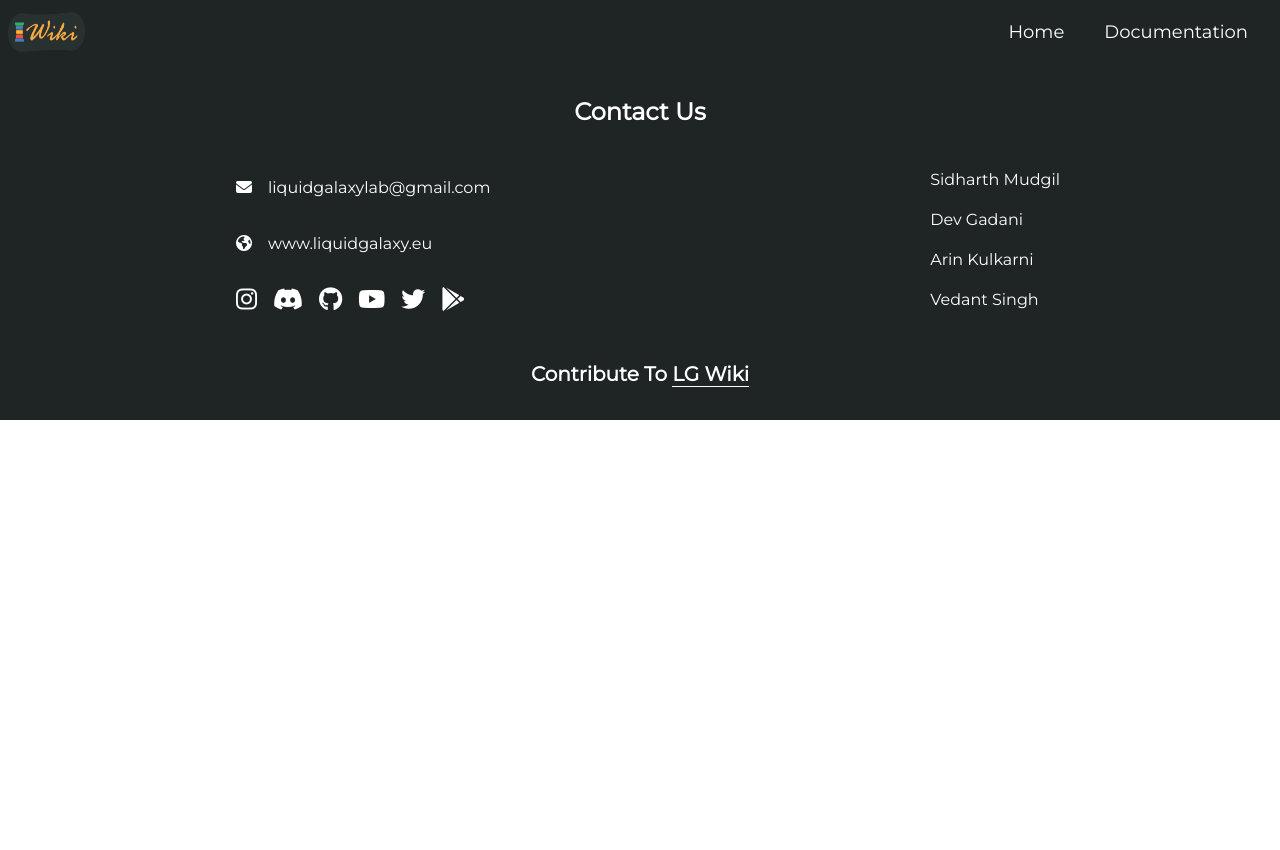
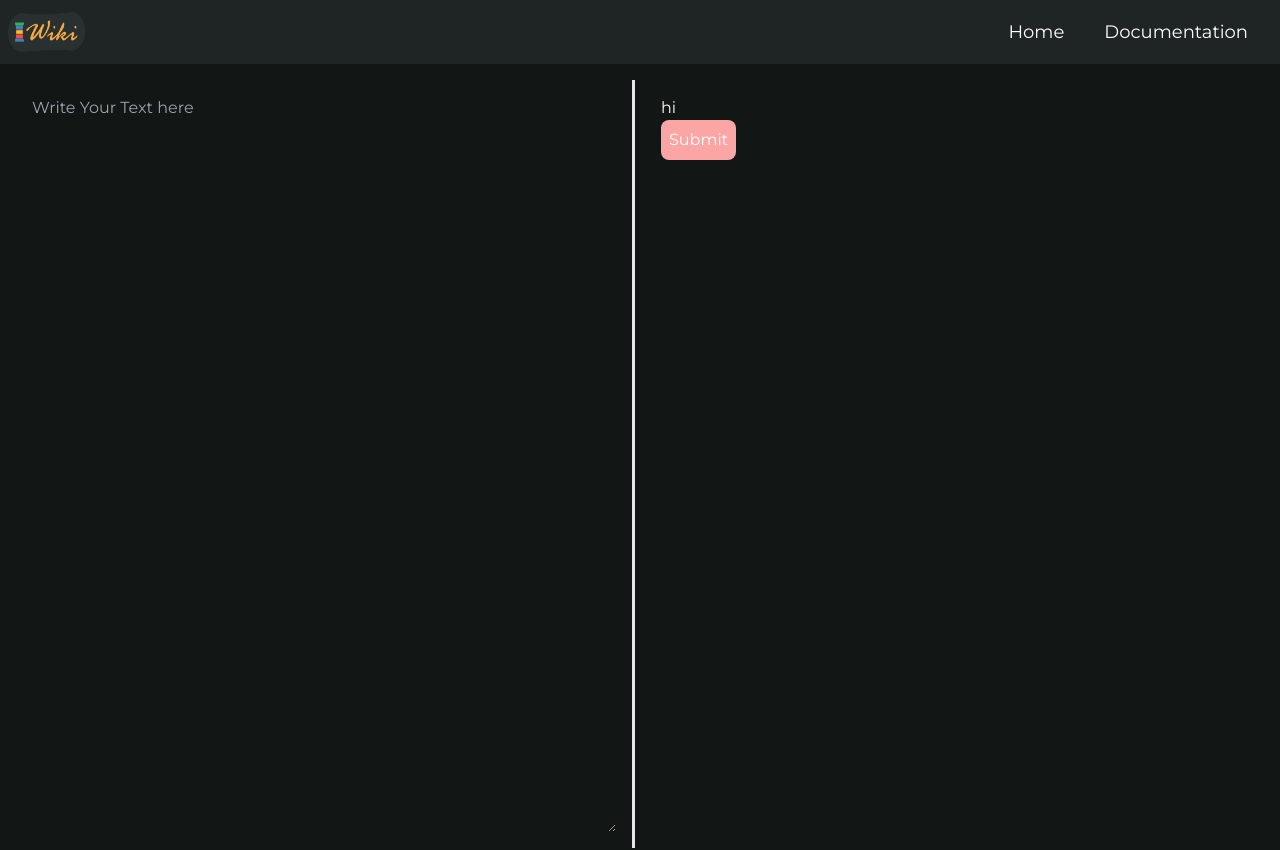
Before and after one commit to SidharthMudgil/lg-wiki, a React (Create React App) app: page /input in a window 1280 px wide. Shown: the top 850 px of the page. Before the commit the page ends 800 px from the top, so only its background shows below. Built offline with nearby package versions, Linux system fonts and the light colour scheme; no server answers.

Commit message:
userinput

```diff
--- a/src/App.js
+++ b/src/App.js
@@ -17,6 +17,7 @@ import { Provider } from "react-redux";
 import React from "react";
 import store from "./appWrite/store/store";
 import Signup from "./appWrite/login/signup";
+import Login from "./appWrite/login/Login";
 // import Delete from "./appWrite/database/Delete";
 
 // All Routes for browsing in webpage
@@ -26,8 +27,9 @@ function App() {
     createRoutesFromElements(
       <Route path="/" element={<NavigatorHeader />}>
         <Route path="" element={<MainContent />} />
-        <Route path="/input" element={<UserInput />} />
         <Route path="signup" element={<Signup />} />
+        <Route path="login" element={<Login />} />
+        <Route path="input" element={<UserInput />} />
         {/* <Route path="/delete" element={<Delete />} /> */}
 
         <Route path="docs" element={<Layout />}>
--- a/src/appWrite/login/login.js
+++ b/src/appWrite/login/login.js
@@ -2,7 +2,7 @@ import React, { useEffect, useState } from "react";
 import { useDispatch } from "react-redux";
 import Auth from "../services/auth";
 import { login, logout } from "../store/authSlice";
-export default function login() {
+export default function Login() {
   const [loading, setLoading] = useState("true");
   const dispatch = useDispatch();
 
@@ -21,11 +21,7 @@ export default function login() {
   }, []);
 
 
-  return !loading?<div></div>:null;
 
-
-
-
-
+  return !loading?<p>  u are login</p>  :null;
 
 }
--- a/src/appWrite/userContribution/UserInput.js
+++ b/src/appWrite/userContribution/UserInput.js
@@ -1,119 +1,84 @@
-import React, { useState} from 'react'
-import Markdown from 'react-markdown'
-import {Prism as SyntaxHighlighter} from 'react-syntax-highlighter'
-import './UserInput.css'
-import remarkGfm from 'remark-gfm'
+import React, { useState } from "react";
+import Markdown from "react-markdown";
+import { Prism as SyntaxHighlighter } from "react-syntax-highlighter";
+import "./UserInput.css";
+import remarkGfm from "remark-gfm";
 
-import { vscDarkPlus } from 'react-syntax-highlighter/dist/esm/styles/prism'
+import { vscDarkPlus } from "react-syntax-highlighter/dist/esm/styles/prism";
 
-import Auth from '../services/auth'
+import Auth from "../services/auth";
+import { useForm } from "react-hook-form";
+
+export default function UserInput() {
+  const { register, handleSubmit } = useForm();
+
+  const title = "first data";
+
+  const featuredaimage = null;
+
+  const [text, setText] = useState("hi");
+
+  const content = String(text);
 
 
-
-
-export default function UserInput() {
-
-const title = 'first data';
-
-  const featuredaimage=null;
-
-
-
-
-    const [text,setText] =useState('hi');
-
-      const content= String(text)
-
-   // eslint-disable-next-line
-//     const [serializedContent, setSerializedContent] = useState('');
-
-//   // Function to serialize the content of a DOM element
-//   function serializeElement(element) {
-//     let serialized = '<' + element.tagName.toLowerCase();
-
-//     // Serialize attributes
-//     for (let attr of element.attributes) {
-//       serialized += ' ' + attr.name + '="' + attr.value + '"';
-//     }
-
-//     serialized += '>';
-
-//     // Serialize children recursively
-//     for (let child of element.childNodes) {
-//       if (child.nodeType === Node.TEXT_NODE) {
-//         serialized += child.textContent;
-//       } else if (child.nodeType === Node.ELEMENT_NODE) {
-//         serialized += serializeElement(child);
-//       }
-//     }
-
-//     serialized += '</' + element.tagName.toLowerCase() + '>';
-//     return serialized;
-//   }
-
-// // Function to handle submit button click
-// function handleSubmit() {
-//   const divElement = document.getElementById('output');
-//   if (divElement) {
-//     const serializedContent = serializeElement(divElement);
-//     setSerializedContent(serializedContent);
-//     console.log(serializedContent)
-//   }
-// }
-
-function handleSubmit(e) {
-  e.preventDefault();
+  const onSubmit = async (data) => {
     try {
-    Auth.createPost({title,content,featuredaimage}).then(console.log("updated"))
-
-
-  } catch (error) {
-    throw error;
-
-  }
-
-
-
+      const data = await Auth.createPost(data).then(console.log("updated"));
+    } catch (error) {}
+  };
 
   return (
-  <div className='markdown h-s'>
-    <div className='markdown-input'>
-<textarea  width="1000px" className='textinput-markdown ' placeholder='Write Your Text here'onChange={(e)=> {setText(String(e.target.value))}}/>
+    <div className="markdown h-s">
+      <div className="markdown-input">
+        <textarea
+          width="1000px"
+          className="textinput-markdown "
+          placeholder="Write Your Text here "
+          {...register("data")}
+          onChange={(e) => {
+            setText(String(e.target.value));
+          }}
+        />
       </div>
-<div className="markdown-container"     id="output">
+      <div className="markdown-container" id="output">
         <Markdown
           children={text}
           remarkPlugins={[remarkGfm]}
-
-    className='markdown-output text-white'
-
+          className="markdown-output text-white"
           components={{
             code(props) {
-        const {children, className, node, ...rest} = props
-        const match = /language-(\w+)/.exec(className || '')
+              const { children, className, node, ...rest } = props;
+              const match = /language-(\w+)/.exec(className || "");
               return match ? (
                 <SyntaxHighlighter
                   {...rest}
                   PreTag="div"
-            children={String(children).replace(/\n$/, '')}
+                  children={String(children).replace(/\n$/, "")}
                   language={match[1]}
                   style={vscDarkPlus}
                   wrapLines={true}
                 />
               ) : (
-          <code {...rest} className={className} >
+                <code {...rest} className={className}>
                   {children}
                 </code>
-             )
-            }
+              );
+            },
           }}
         />
-         <div>    <button  className="text-white bg-red-300 p-2 rounded-lg" onClick={()=>{handleSubmit()}} > Submit</button>
-         <div>{text}</div>
-      </div>
+        <div>
+          {" "}
+          <button
+            className="text-white bg-red-300 p-2 rounded-lg"
+            onClick={handleSubmit(onSubmit)}
+            type="submit"
+          >
+            {" "}
+            Submit
+          </button>
 
         </div>
       </div>
-  )
+    </div>
+  );
 }
-}
```
Lines whose indentation alone changed are shown as unchanged.
